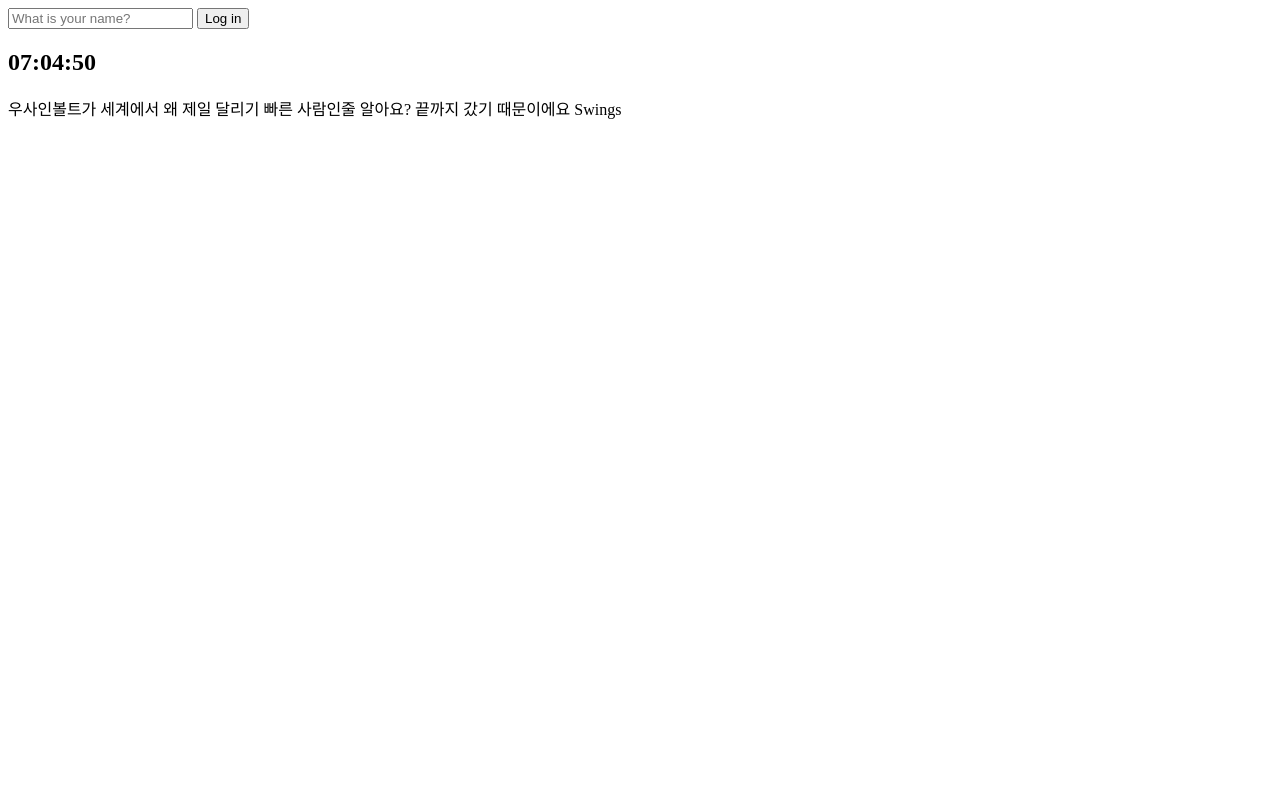
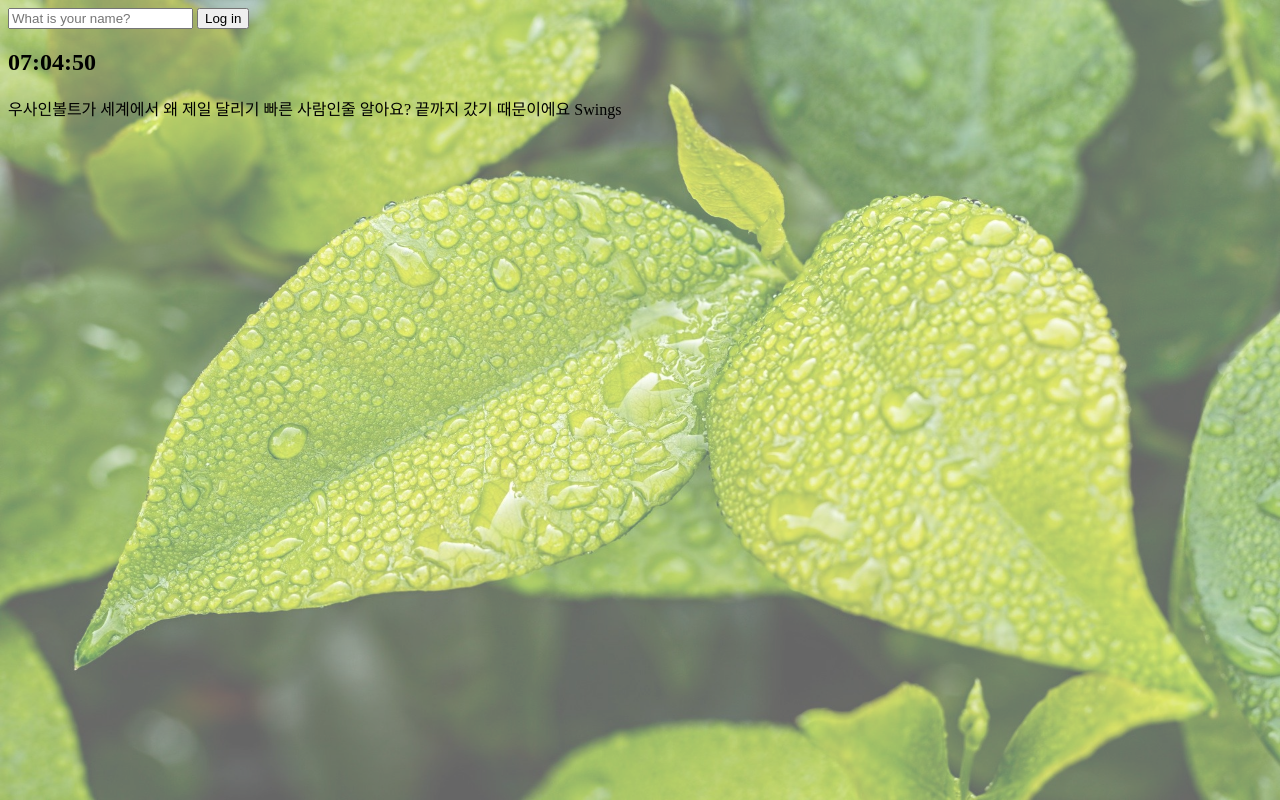
Before and after one commit to kimlegeno/momentum-clone-2022, a plain HTML site: page index.html in a window 1280 px wide. Drawn offline with Linux system fonts and the light colour scheme.

Commit message:
Make Random Background

```diff
--- a/css/style.css
+++ b/css/style.css
@@ -1,3 +1,14 @@
 .hidden {
   display: none;
 }
+img {
+  position: absolute;
+  width: 100%;
+  height: 100%;
+  left: 0px;
+  top: 0px;
+  right: 0px;
+  bottom: 0px;
+  z-index: -1;
+  opacity: 60%;
+}
--- a/index.html
+++ b/index.html
@@ -26,5 +26,6 @@
     <script src="js/greeting.js"></script>
     <script src="js/clock.js"></script>
     <script src="js/quotes.js"></script>
+    <script src="js/background.js"></script>
   </body>
 </html>
--- /dev/null
+++ b/js/background.js
@@ -0,0 +1,9 @@
+const images = ["nature0.jpg", "nature1.jpg", "nature2.jpg"];
+
+const chosenImage = images[Math.floor(Math.random() * images.length)];
+
+const bgImage = document.createElement("img");
+
+bgImage.src = `img/${chosenImage}`;
+
+document.body.appendChild(bgImage);
```
Also changed, not shown: img/nature0.jpg (added), img/nature1.jpg (added), img/nature2.jpg (added).
